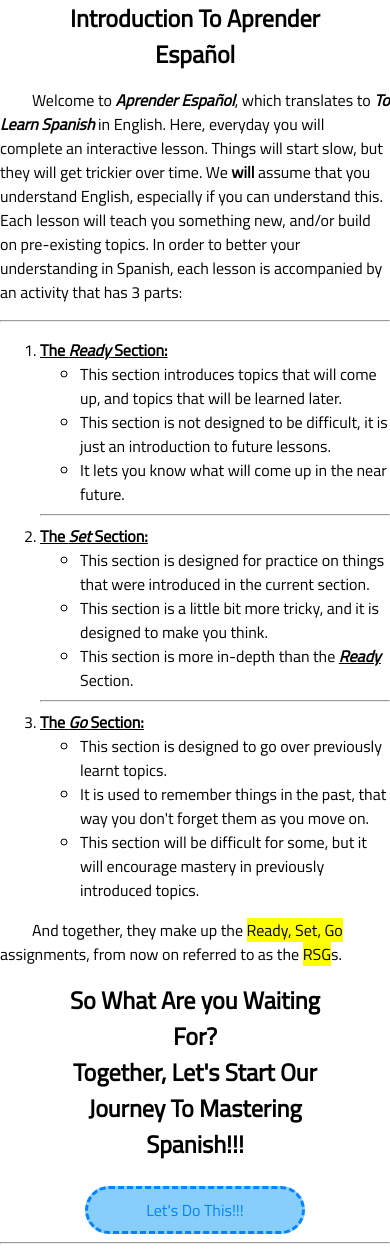
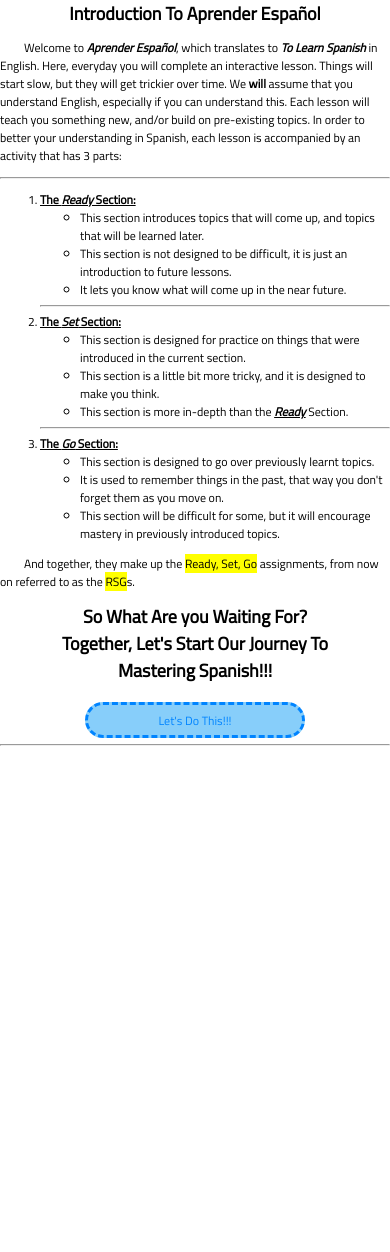
Before and after one commit to Mahdi03/mahdi.github.dev, a PHP site: the page made by DaMahdi03/Ayman_Studios/Aprender_Español/intro.html in a window 390 px wide. After the commit the page ends 746 px from the top, so only its background shows below. Run offline with PHP 8.4, Linux system fonts and the light colour scheme.

Commit message:
Mobilizing The Static Websites

```diff
--- a/DaMahdi03/Ayman_Studios/Aprender_Español/theme.css
+++ b/DaMahdi03/Ayman_Studios/Aprender_Español/theme.css
@@ -45,7 +45,7 @@
     body {
         margin: 0 auto;
         width: 100%;
-        font-size: 1em;
+        font-size: 0.75em;
     }
 }
 
```
